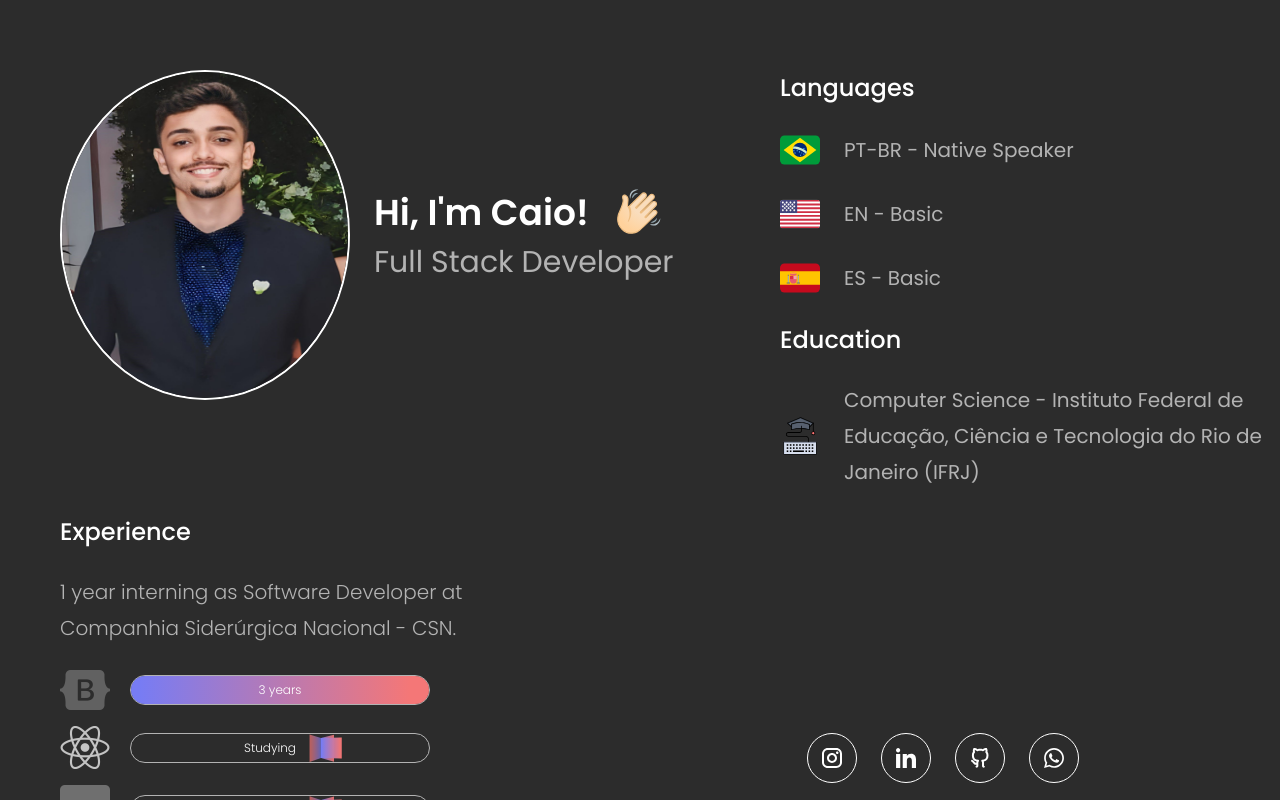
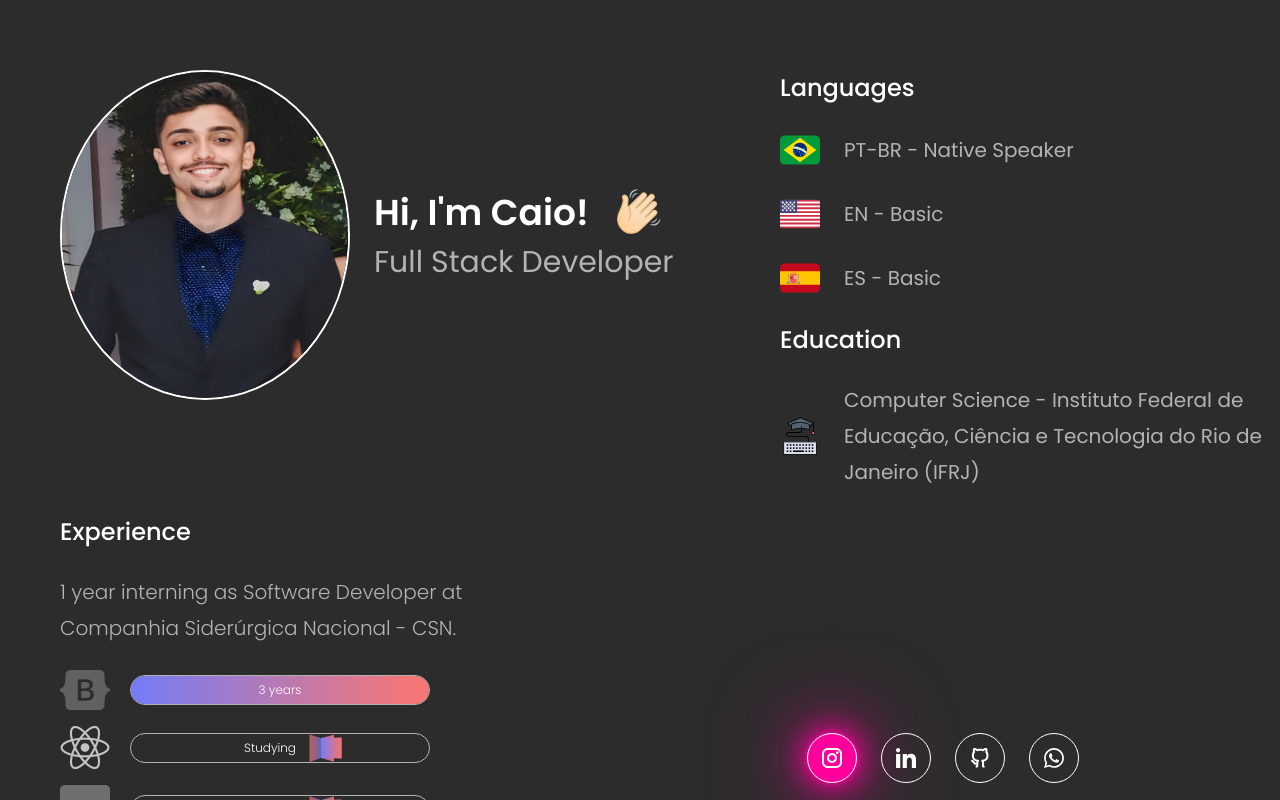
Before and after one commit to caiosilvamap/my-portfolio, a Next.js app: page / in a window 1280 px wide. In both pictures the pointer is over the link 831 px from the left and 757 px from the top of the page. Shown: the top 800 px of the page. Built offline with nearby package versions, Linux system fonts and the light colour scheme.

Commit message:
adicionado efeito hover nos botoes social

```diff
--- a/src/app/components/SocialBtns/SocialBtns.scss
+++ b/src/app/components/SocialBtns/SocialBtns.scss
@@ -1,9 +1,10 @@
-.social{
+.social {
     display: flex;
     align-items: center;
     gap: 24px;
 
-    a{
+
+    a {
         height: 50px;
         width: 50px;
         border: 1px solid white;
@@ -14,3 +15,44 @@
         justify-content: center;
     }
 }
+
+.social a:hover {
+    transition: 0.5s;
+    transition-property: box-shadow;
+}
+
+.social #instagram:hover{
+    background: rgb(255, 0, 157);
+    box-shadow: 0 0 25px rgb(255, 0, 157);
+    box-shadow: 0 0 5px rgb(255, 0, 157),
+        0 0 25px rgb(255, 0, 157),
+        0 0 50px rgb(255, 0, 157),
+        0 0 100px rgb(255, 0, 157);
+}
+
+.social #linkedin:hover{
+    background: rgb(41, 95, 243);
+    box-shadow: 0 0 25px rgb(41, 95, 243);
+    box-shadow: 0 0 5px rgb(41, 95, 243),
+        0 0 25px rgb(41, 95, 243),
+        0 0 50px rgb(41, 95, 243),
+        0 0 100px rgb(41, 95, 243);
+}
+
+.social #github:hover{
+    background: rgb(0, 0, 0);
+    box-shadow: 0 0 25px rgb(0, 0, 0);
+    box-shadow: 0 0 5px rgb(0, 0, 0),
+        0 0 25px rgb(0, 0, 0),
+        0 0 50px rgb(0, 0, 0),
+        0 0 100px rgb(0, 0, 0);
+}
+
+.social #whatsapp:hover{
+    background: rgb(18, 247, 10);
+    box-shadow: 0 0 25px rgb(18, 247, 10);
+    box-shadow: 0 0 5px rgb(18, 247, 10),
+        0 0 25px rgb(18, 247, 10),
+        0 0 50px rgb(18, 247, 10),
+        0 0 100px rgb(18, 247, 10);
+}
--- a/src/app/components/SocialBtns/SocialBtns.tsx
+++ b/src/app/components/SocialBtns/SocialBtns.tsx
@@ -4,16 +4,16 @@ import "./SocialBtns.scss"
 export default function SocialBtns() {
     return (
         <div className="social">
-            <a target="_blank" href="https://www.instagram.com/caiosilvamap/">
+            <a id="instagram" target="_blank" href="https://www.instagram.com/caiosilvamap/">
                 <Icon src="/insta-icon.svg" alt="icon insta" width={20} height={20} />
             </a>
-            <a target="_blank" href="https://www.linkedin.com/in/caiosilvamap/">
+            <a id="linkedin" target="_blank" href="https://www.linkedin.com/in/caiosilvamap/">
                 <Icon src="/linkedin-icon.svg" alt="icon LinkedIn" width={20} height={20} />
             </a>
-            <a target="_blank" href="https://github.com/caiosilvamap">
+            <a id="github" target="_blank" href="https://github.com/caiosilvamap">
                 <Icon src="/github-icon.svg" alt="icon GitHub" width={20} height={20} />
             </a>
-            <a target="_blank" href="https://wa.me/5524998331776">
+            <a id="whatsapp" target="_blank" href="https://wa.me/5524998331776">
                 <Icon src="/whatsapp-icon.svg" alt="icon WhatsApp" width={20} height={20} />
             </a>
         </div>
```
